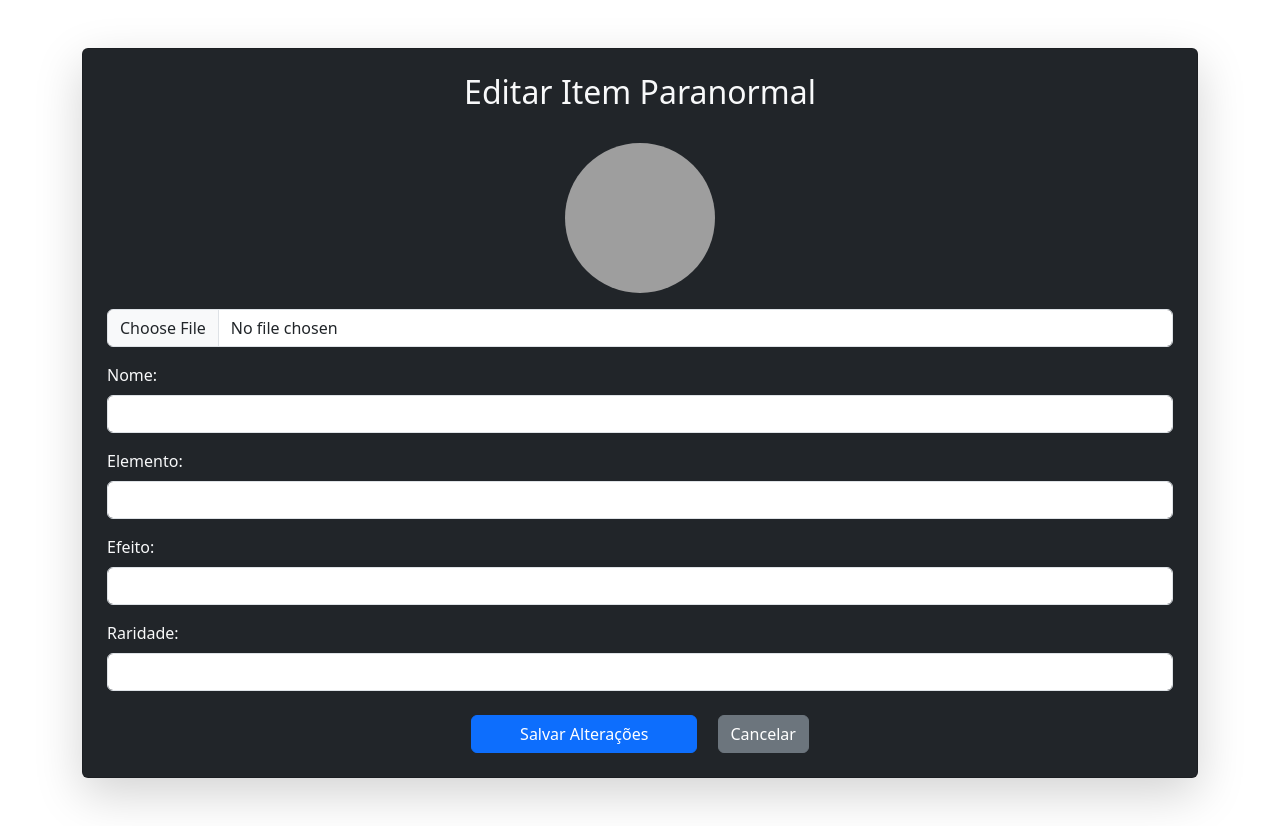
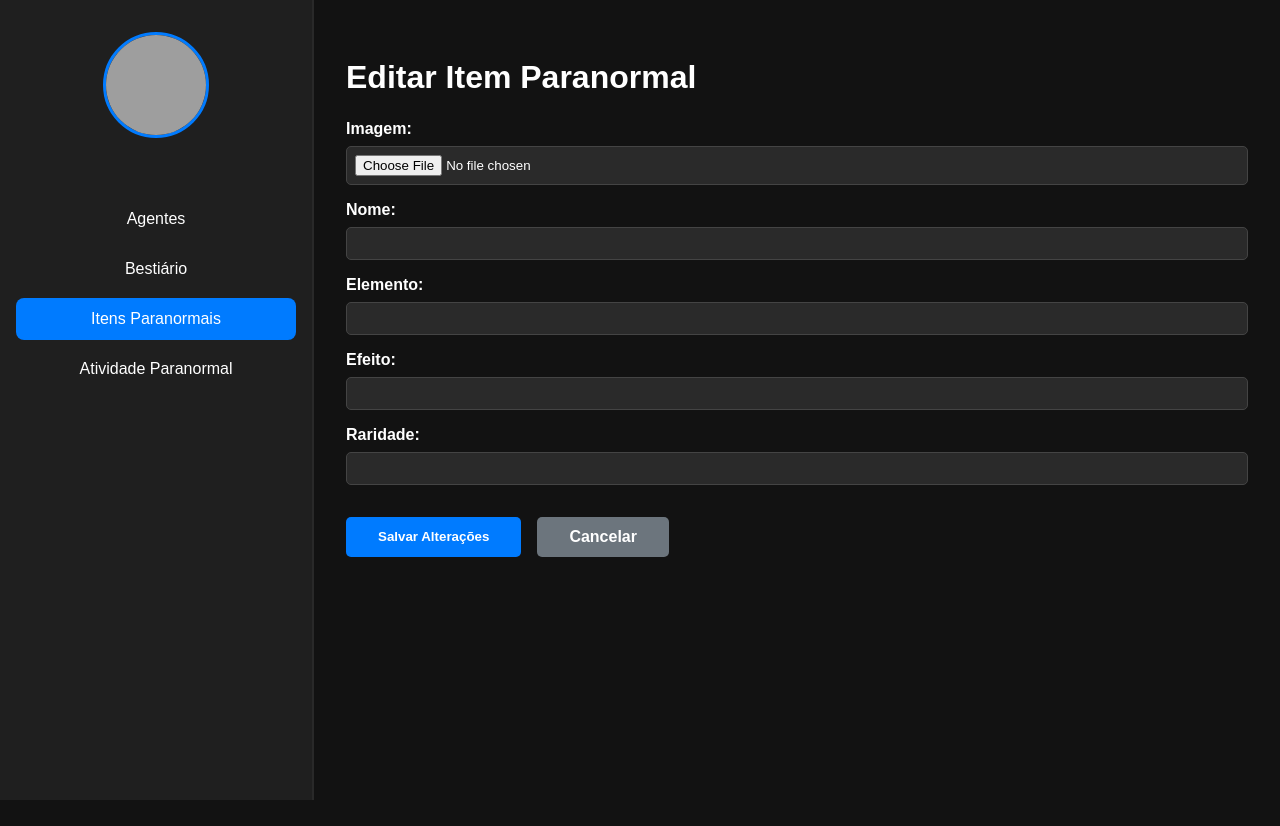
Before and after one commit to avmoonlight/c.r.i.s, a Flask app: template templates/editar_item.html in a window 1280 px wide. After the commit the page ends 800 px from the top, so only its background shows below. Run offline with Flask 3, Linux system fonts and the light colour scheme; the template is opened without the code that fills it, so the values that code supplies are empty; grey boxes are pictures that could not be loaded.

Commit message:
editar itens

```diff
--- /dev/null
+++ b/static/css/editar_item.css
@@ -0,0 +1,136 @@
+body {
+    margin: 0;
+    font-family: 'Arial', sans-serif;
+    background-color: #121212;
+    color: #ffffff;
+}
+
+.container {
+    display: flex;
+    min-height: 100vh;
+}
+
+/* Sidebar */
+.sidebar {
+    width: 280px;
+    background-color: #1f1f1f;
+    padding: 2rem 1rem;
+    display: flex;
+    flex-direction: column;
+    align-items: center;
+    border-right: 2px solid #292929;
+}
+
+.avatar-section {
+    margin-bottom: 1rem;
+    text-align: center;
+}
+
+.profile-avatar {
+    width: 100px;
+    height: 100px;
+    border-radius: 50%;
+    object-fit: cover;
+    border: 3px solid #007bff;
+}
+
+.agent-name {
+    margin-top: 0.5rem;
+    font-size: 1.2rem;
+    text-align: center;
+    word-break: break-word;
+}
+
+.menu {
+    list-style: none;
+    padding: 0;
+    margin-top: 2rem;
+    width: 100%;
+}
+
+.menu-item {
+    padding: 0.75rem 1rem;
+    margin-bottom: 0.5rem;
+    text-align: center;
+    cursor: pointer;
+    background-color: transparent;
+    border-radius: 8px;
+    transition: background 0.3s;
+}
+
+.menu-item:hover,
+.menu-item.active {
+    background-color: #007bff;
+}
+
+.menu-item a {
+    color: inherit;
+    text-decoration: none;
+    display: block;
+}
+
+/* Área de Conteúdo */
+.content {
+    flex: 1;
+    padding: 2rem;
+}
+
+h2 {
+    margin-bottom: 1.5rem;
+    font-size: 2rem;
+    color: #ffffff;
+}
+
+/* Formulário */
+.form-group {
+    margin-bottom: 1rem;
+    display: flex;
+    flex-direction: column;
+}
+
+label {
+    margin-bottom: 0.5rem;
+    font-weight: bold;
+}
+
+input[type="text"],
+input[type="file"] {
+    padding: 0.5rem;
+    background-color: #2a2a2a;
+    border: 1px solid #444;
+    border-radius: 5px;
+    color: #fff;
+}
+
+input[type="text"]::placeholder {
+    color: #888;
+}
+
+/* Botões */
+.form-actions {
+    margin-top: 2rem;
+    display: flex;
+    gap: 1rem;
+}
+
+.btn-primary,
+.btn-secondary {
+    padding: 0.7rem 2rem;
+    text-decoration: none;
+    border-radius: 5px;
+    text-align: center;
+    font-weight: bold;
+    cursor: pointer;
+}
+
+.btn-primary {
+    background-color: #007bff;
+    color: #fff;
+    border: none;
+}
+
+.btn-secondary {
+    background-color: #6c757d;
+    color: #fff;
+    border: none;
+}
--- a/templates/editar_item.html
+++ b/templates/editar_item.html
@@ -3,49 +3,61 @@
 <head>
     <meta charset="UTF-8">
     <title>Editar Item Paranormal</title>
-    <link href="https://cdn.jsdelivr.net/npm/bootstrap@5.3.0/dist/css/bootstrap.min.css" rel="stylesheet">
+    <link href="{{ url_for('static', filename='css/editar_item.css') }}" rel="stylesheet">
 </head>
 <body>
-    <div class="container my-5">
-        <div class="card shadow-lg p-4 bg-dark text-light rounded">
-            <div class="text-center mb-4">
+<div class="container">
+    <div class="sidebar">
+        <div class="avatar-section">
+            {% if item.imagem %}
+                <img src="{{ url_for('static', filename=item.imagem) }}" alt="Avatar" class="profile-avatar">
+            {% else %}
+                <img src="{{ url_for('static', filename='img/default-user.png') }}" alt="Avatar" class="profile-avatar">
+            {% endif %}
+            <div class="agent-name">{{ item.nome }}</div>
+        </div>
+        <ul class="menu">
+            <li class="menu-item"><a href="{{ url_for('agentes') }}" style="color: inherit; text-decoration: none;">Agentes</a></li>
+            <li class="menu-item"><a href="{{ url_for('criaturas') }}" style="color: inherit; text-decoration: none;">Bestiário</a></li>
+            <li class="menu-item active"><a href="{{ url_for('itens') }}" style="color: inherit; text-decoration: none;">Itens Paranormais</a></li>
+            <li class="menu-item"><a href="{{ url_for('atividade_paranormal') }}" style="color: inherit; text-decoration: none;">Atividade Paranormal</a></li>
+        </ul>
+    </div>
+
+    <div class="content">
         <h2>Editar Item Paranormal</h2>
+        <form method="POST" enctype="multipart/form-data" id="form-editar">
+            <div class="form-group">
+                <label for="imagem">Imagem:</label>
+                <input type="file" name="imagem" id="imagem">
             </div>
-            <form method="POST" enctype="multipart/form-data" id="form-editar">
-                <div class="mb-3 text-center">
-                    {% if item.imagem %}
-                        <img src="{{ url_for('static', filename=item.imagem) }}" alt="Avatar" class="rounded-circle" style="width:150px; height:150px; object-fit:cover;">
-                    {% else %}
-                        <img src="{{ url_for('static', filename='img/default-user.png') }}" alt="Avatar" class="rounded-circle" style="width:150px; height:150px; object-fit:cover;">
-                    {% endif %}
+
+            <div class="form-group">
+                <label for="nome">Nome:</label>
+                <input type="text" id="nome" name="nome" value="{{ item.nome }}" required>
             </div>
-                <div class="mb-3">
-                    <input type="file" name="imagem" id="imagem" class="form-control">
+
+            <div class="form-group">
+                <label for="elemento">Elemento:</label>
+                <input type="text" id="elemento" name="elemento" value="{{ item.elemento }}" required>
             </div>
-                <div class="mb-3">
-                    <label for="nome" class="form-label">Nome:</label>
-                    <input type="text" class="form-control" id="nome" name="nome" value="{{ item.nome }}" required>
+
+            <div class="form-group">
+                <label for="efeito">Efeito:</label>
+                <input type="text" id="efeito" name="efeito" value="{{ item.efeito }}" required>
             </div>
-                <div class="mb-3">
-                    <label for="elemento" class="form-label">Elemento:</label>
-                    <input type="text" class="form-control" id="elemento" name="elemento" value="{{ item.elemento }}" required>
+
+            <div class="form-group">
+                <label for="raridade">Raridade:</label>
+                <input type="text" id="raridade" name="raridade" value="{{ item.raridade }}" required>
             </div>
-                <div class="mb-3">
-                    <label for="efeito" class="form-label">Efeito:</label>
-                    <input type="text" class="form-control" id="efeito" name="efeito" value="{{ item.efeito }}" required>
-                </div>
-                <div class="mb-4">
-                    <label for="raridade" class="form-label">Raridade:</label>
-                    <input type="text" class="form-control" id="raridade" name="raridade" value="{{ item.raridade }}" required>
-                </div>
-                <div class="text-center">
-                    <button type="submit" class="btn btn-primary px-5">Salvar Alterações</button>
-                    <a href="{{ url_for('itens') }}" class="btn btn-secondary ms-3">Cancelar</a>
+
+            <div class="form-actions">
+                <button type="submit" class="btn-primary">Salvar Alterações</button>
+                <a href="{{ url_for('itens') }}" class="btn-secondary">Cancelar</a>
             </div>
         </form>
     </div>
 </div>
-
-    <script src="https://cdn.jsdelivr.net/npm/bootstrap@5.3.0/dist/js/bootstrap.bundle.min.js"></script>
 </body>
 </html>
```
Lines whose indentation alone changed are shown as unchanged.
